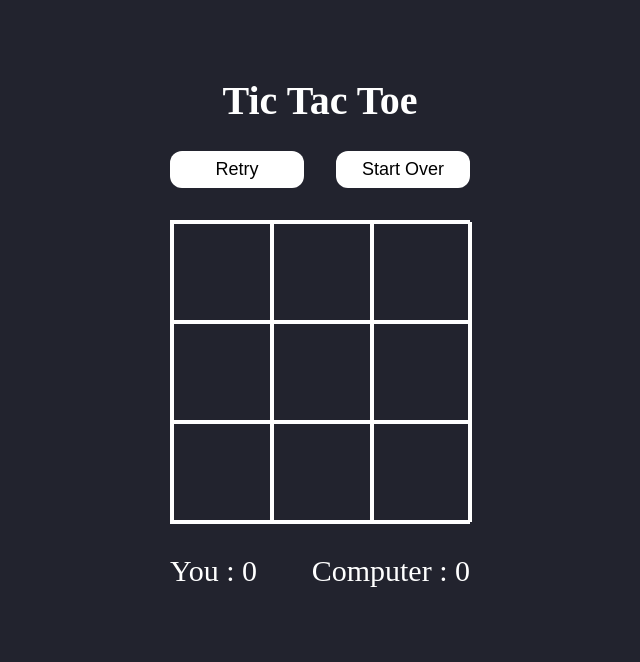
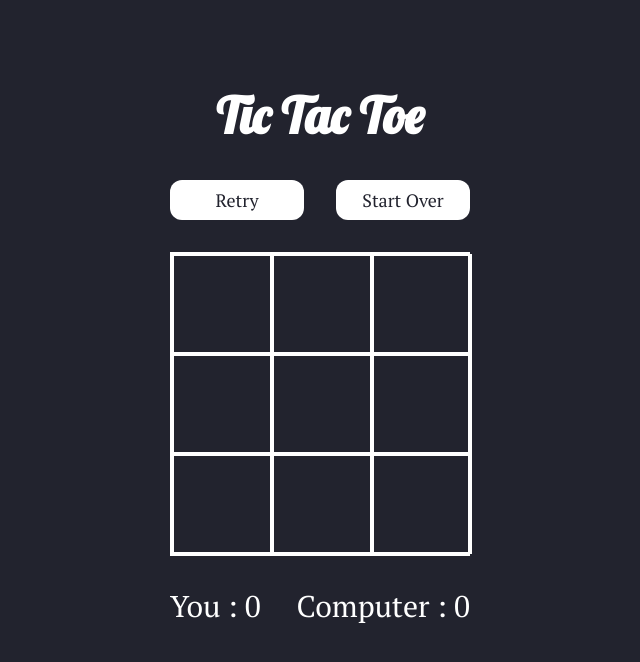
Before and after one commit to jadefred/typescript_react_tic_tac_toe, a React (Create React App) app: page / in a window 1280 px wide. Shown: the top 662 px of the page, without its empty margins (320-960 px from the left). Built offline with nearby package versions, Linux system fonts and the light colour scheme; the HTML template or start-up script is replaced by a standard one.

Commit message:
update readme

```diff
--- a/public/index.html
+++ b/public/index.html
@@ -3,8 +3,11 @@
 
 <head>
   <meta charset="utf-8" />
-  <meta name="description" content="Web site created using create-react-app" />
-  <title>Tic Tac Toe - React</title>
+  <meta name="description" content="Tic Tac Toe game for single player to play against computer" />
+  <link rel="preconnect" href="https://fonts.googleapis.com">
+  <link rel="preconnect" href="https://fonts.gstatic.com" crossorigin>
+  <link href="https://fonts.googleapis.com/css2?family=Lobster&family=PT+Serif&display=swap" rel="stylesheet">
+  <title>Tic Tac Toe</title>
 </head>
 
 <body>
--- a/src/App.tsx
+++ b/src/App.tsx
@@ -108,7 +108,7 @@ function App() {
     }
   }, [square, winner]);
 
-  function handleSquareClick(index: number) {
+  function handleSquareClick(index: number):void {
     //when the left over squares (null) can be completely divided by 2, it means is player's turn
     const isPlayTurn: boolean = square.filter((square) => square !== null).length % 2 === 0;
 
@@ -120,12 +120,12 @@ function App() {
     }
   }
 
-  function retry() {
+  function retry():void {
     setSquare(defaultSquare);
     setWinner(null);
   }
 
-  function startOver() {
+  function startOver():void {
     retry();
     setPlayerWon(0);
     setComputerWon(0);
--- a/src/index.css
+++ b/src/index.css
@@ -1,6 +1,7 @@
 body {
   background-color: #22232e;
   color: white;
+  font-family: "PT Serif", serif;
 }
 
 main {
@@ -17,7 +18,8 @@ main {
 
 h1 {
   text-align: center;
-  font-size: 40px;
+  font-size: 50px;
+  font-family: "Lobster", cursive;
 }
 
 .start-again-btn__wrapper {
@@ -34,6 +36,8 @@ h1 {
   font-size: 18px;
   border-radius: 12px;
   width: 50%;
+  font-family: "PT Serif", serif;
+  color: #22232e;
 }
 
 .board {
```
Also changed, not shown: 1 other file (tests, documents, lock files or other folders).
